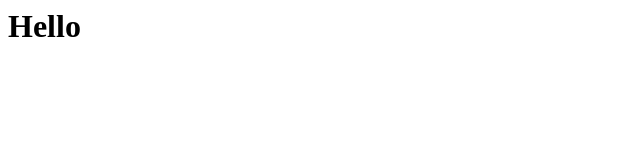
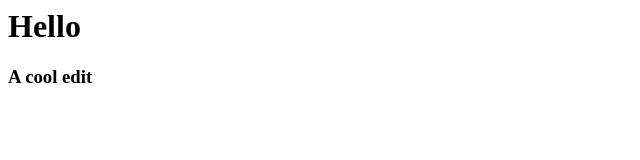
Before and after one commit to spetrachi/learngit, a plain HTML site: page index.html in a window 1280 px wide. Shown: the whole page, without its empty margins (0-640 px from the left). Drawn offline with Linux system fonts and the light colour scheme.

Commit message:
aggiunto titolo per test commit + merge

```diff
--- a/index.html
+++ b/index.html
@@ -4,5 +4,6 @@
 	</head>
 	<body>
 		<h1>Hello</h1>
+		<h3>A cool edit</h3>
 	</body>
 </html>
```
